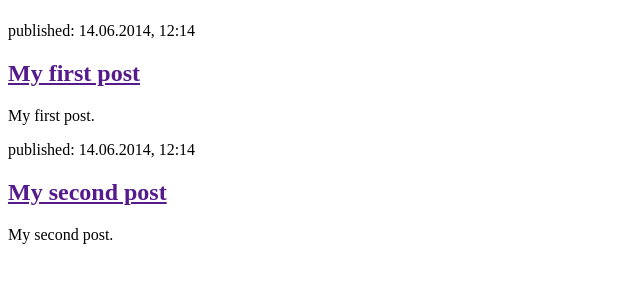
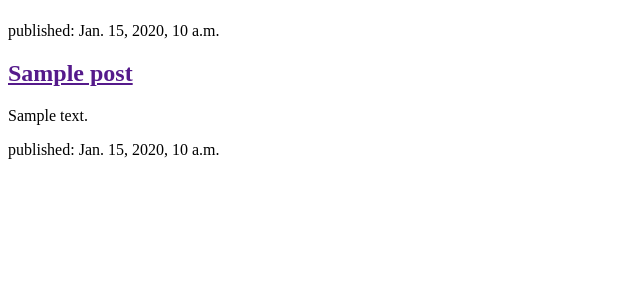
Before and after one commit to ratclst11/my-first-blog, a Django app: page / in a window 1280 px wide. Shown: the part 58-358 px from the top of the page, without its empty margins (0-640 px from the left). Run offline with Django 5.2, Linux system fonts and the light colour scheme; tables that the repository leaves empty hold one stand-in row (values such as "Sample post").

Commit message:
Modified templates to display posts from database.

```diff
--- a/blog/templates/blog/post_list.html
+++ b/blog/templates/blog/post_list.html
@@ -7,17 +7,21 @@
         <header>
             <h1><a href="/">Django Girls Blog</a></h1>
         </header>
+    	{% for post in posts %}
+        <article>
+            <time>published: {{ post.published_date}}</time>
+            <h2><a href="">{{ post.title}}</a></h2>
+            <p>{{ post.text|linebreaksbr }}</p>
+        </article>
+	{% endfor %}
 
-        <article>
-            <time>published: 14.06.2014, 12:14</time>
-            <h2><a href="">My first post</a></h2>
-            <p>My first post.</p>
+
+        {%for post in posts%}
+	</article>
+            <time>published: {{post.published_date}}</time>
+            <h2><a href=""{{post.title}}</a></h2>
+            <p></p>
         </article>
-
-        <article>
-            <time>published: 14.06.2014, 12:14</time>
-            <h2><a href="">My second post</a></h2>
-            <p>My second post.</p>
-        </article>
+	{%endfor%}
     </body>
 </html>
--- a/blog/views.py
+++ b/blog/views.py
@@ -1,6 +1,9 @@
 from django.shortcuts import render
+from django.utils import timezone
+from .models import Post
 
 def post_list(request):
-    return render(request, 'blog/post_list.html', {})
+    posts = Post.objects.filter(published_date__lte=timezone.now()).order_by('published_date')
+    return render(request, 'blog/post_list.html', {'posts': posts})
 
 # Create your views here.
```
